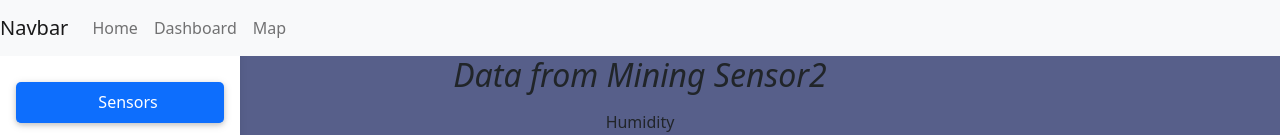
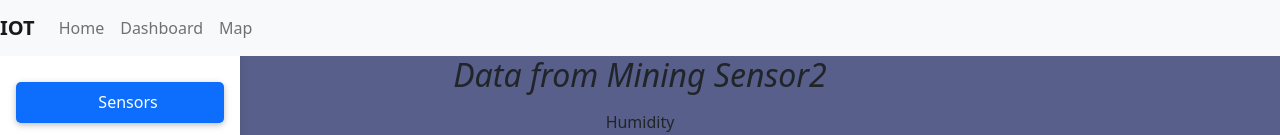
Before and after one commit to KCTseko/IOTfinal, a plain HTML site: page Sensor2.html in a window 1280 px wide. Shown: the top 135 px of the page. Drawn offline with nearby package versions, Linux system fonts and the light colour scheme; some icons are missing.

Commit message:
Navbar snesor2

```diff
--- a/Sensor2.html
+++ b/Sensor2.html
@@ -19,7 +19,7 @@
 
 </head>
 <nav class="navbar navbar-expand-lg sticky-top navbar-light bg-light">
-    <a class="navbar-brand" href="#">Navbar</a>
+    <a class="navbar-brand" href="#"><strong>IOT</strong></a>
     <button class="navbar-toggler" type="button" data-toggle="collapse" data-target="#navbarSupportedContent" aria-controls="navbarSupportedContent" aria-expanded="false" aria-label="Toggle navigation">
       <span class="navbar-toggler-icon"></span>
     </button>
```
